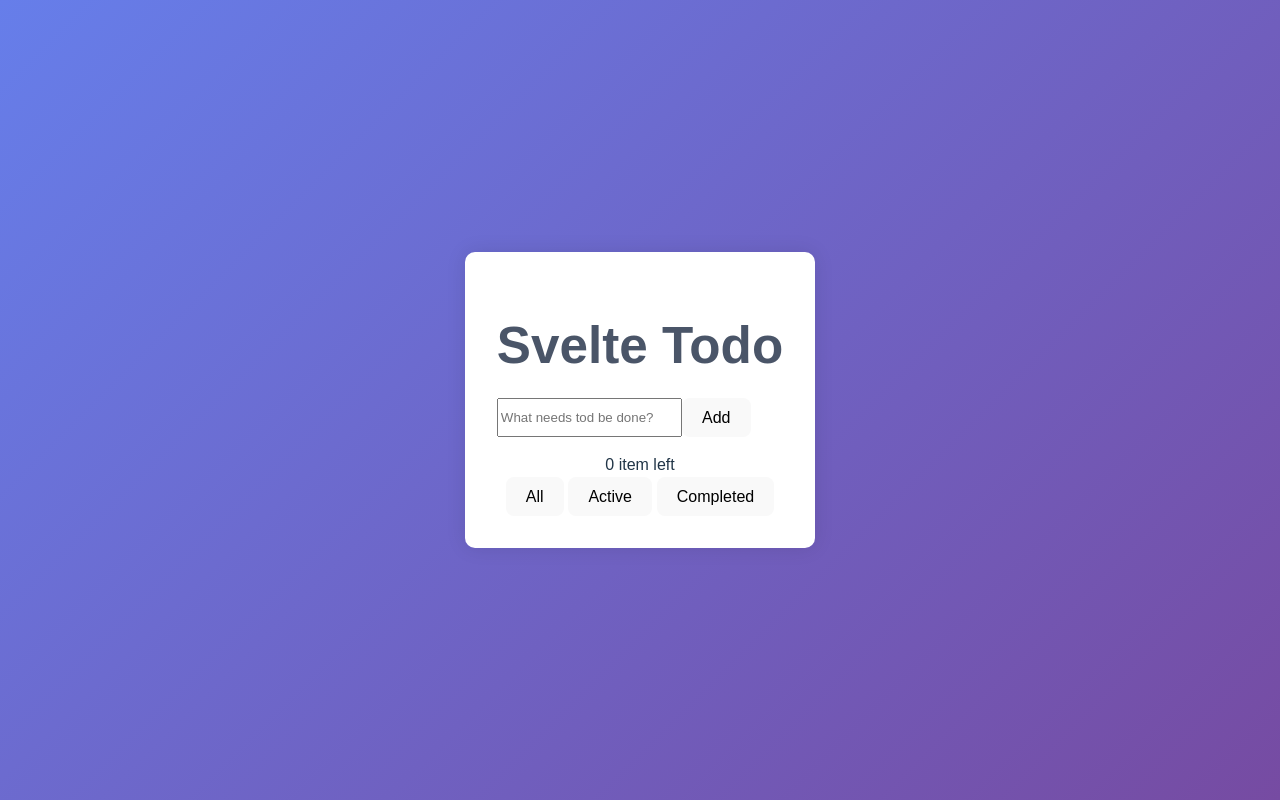
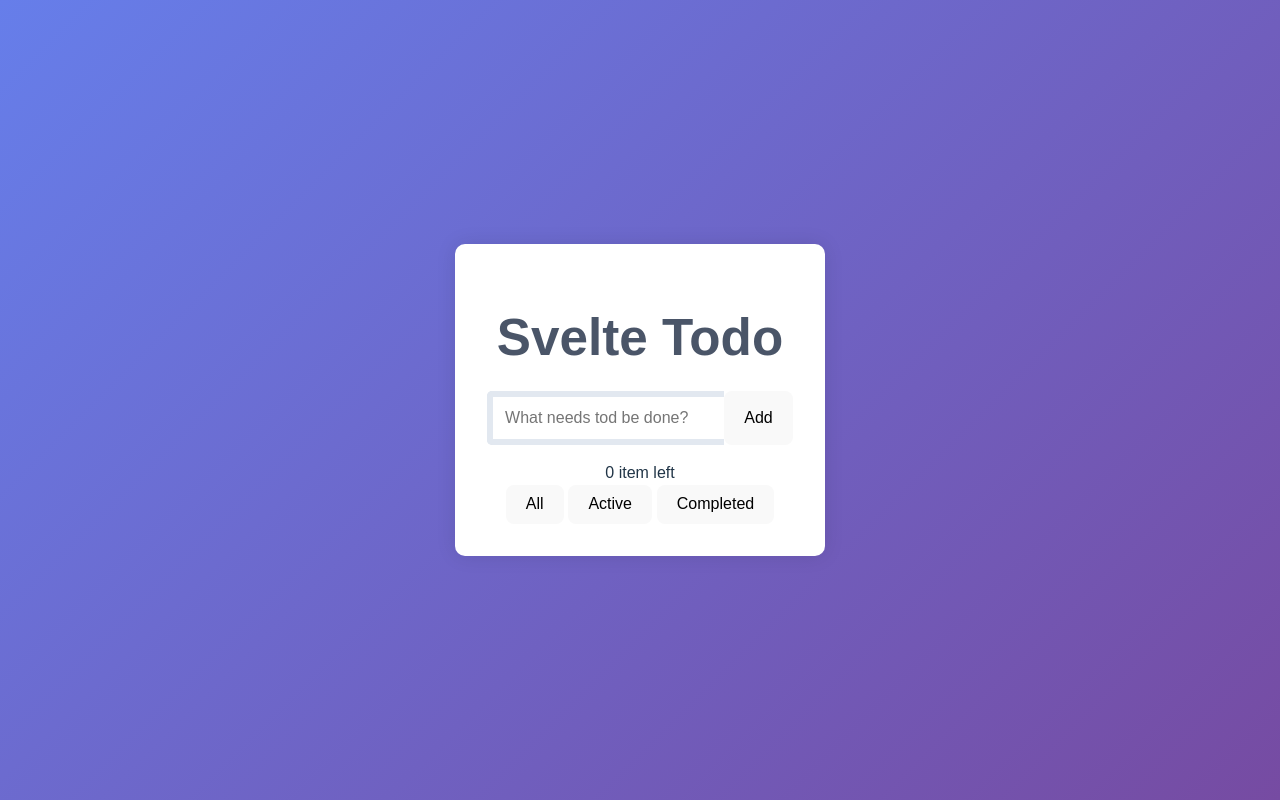
Before and after one commit to Eduardo-J-Morales/Pure-svelte-store-CRUD-TODO-App, a Svelte app: page / in a window 1280 px wide. Built offline with nearby package versions, Linux system fonts and the light colour scheme.

Commit message:
The style for the input[type="text"] (main input) div is ready.

```diff
--- a/src/App.svelte
+++ b/src/App.svelte
@@ -146,4 +146,14 @@ h1 {
   display: flex;
   margin-bottom: 1rem;
 }
+
+input[type="text"] {
+  flex-grow: 1;
+  padding: 0.75rem;
+  font-size: 1rem;
+  border: 6px solid #e2e8f0;
+  border-right: none;
+  border-top-left-radius: 5px;
+  border-bottom-left-radius: 5px;
+}
 </style>
```
